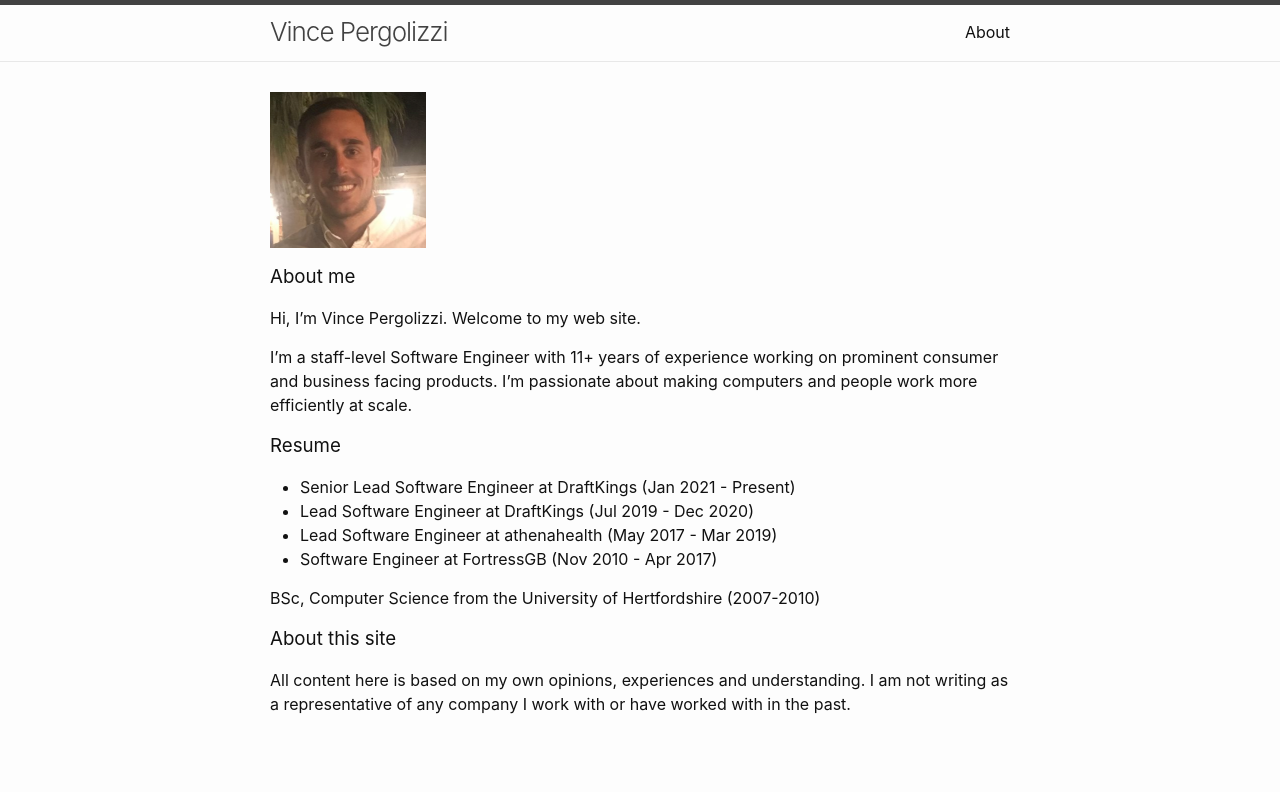
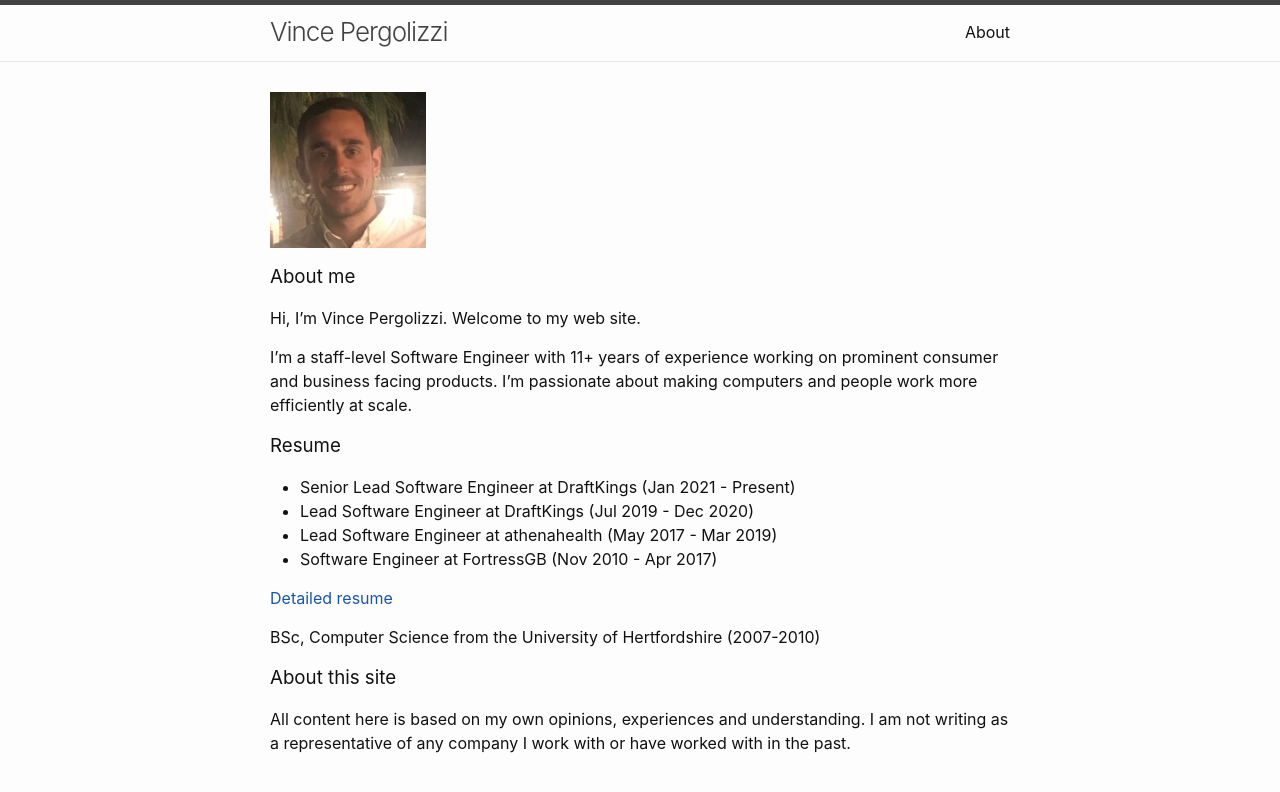
Before and after one commit to vp89/vp89.github.io, a Jekyll site: the page built from about.md, in a window 1280 px wide. Shown: the top 792 px of the page. Built offline with Jekyll 4.4.1, drawn with Linux system fonts in a browser that asks for light colours; nearby versions of some CDN libraries.

Commit message:
try again

```diff
--- a/about.md
+++ b/about.md
@@ -18,6 +18,8 @@ I'm a staff-level Software Engineer with 11+ years of experience working on prom
 - Lead Software Engineer at athenahealth (May 2017 - Mar 2019)
 - Software Engineer at FortressGB (Nov 2010 - Apr 2017)
 
+<a href="assets/resume.pdf">Detailed resume</a>
+
 BSc, Computer Science from the University of Hertfordshire (2007-2010)
 
 ### About this site
```
Also changed, not shown: 2 other files.
